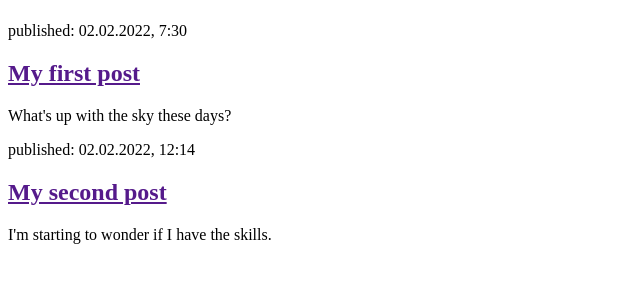
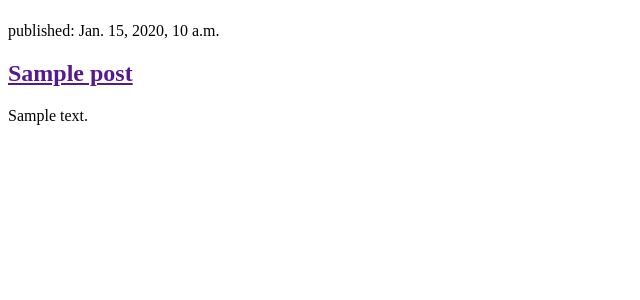
Before and after one commit to lehelen19/django_blog, a Django app: template myblog/templates/blog/post_list.html in a window 1280 px wide. Shown: the part 58-358 px from the top of the page, without its empty margins (0-640 px from the left). Run offline with Django 3.2, Linux system fonts and the light colour scheme; the template is opened without the code that fills it: most values are stand-ins (such as "Sample title", 1, 10 or a date in 2020).

Commit message:
Added post_list view and edited template

```diff
--- a/myblog/templates/blog/post_list.html
+++ b/myblog/templates/blog/post_list.html
@@ -11,15 +11,12 @@
         <h1><a href="/">Helen's Blog</a></h1>
     </header>
 
-    <article>
-        <time>published: 02.02.2022, 7:30</time>
-        <h2><a href="">My first post</a></h2>
-        <p>What's up with the sky these days?</p>
-    </article>
-    <article>
-        <time>published: 02.02.2022, 12:14</time>
-        <h2><a href="">My second post</a></h2>
-        <p>I'm starting to wonder if I have the skills.</p>
-    </article>
+    {% for post in posts %}
+        <article>
+            <time>published: {{ post.published_date }}</time>
+            <h2><a href="">{{ post.title }}</a></h2>
+            <p>{{ post.text|linebreaksbr }}</p>
+        </article>
+    {% endfor %}
 </body>
 </html>
--- a/myblog/views.py
+++ b/myblog/views.py
@@ -1,4 +1,8 @@
+from ssl import PROTOCOL_SSLv23
 from django.shortcuts import render
+from django.utils import timezone
+from .models import Post
 
 def post_list(request):
-    return render(request, 'blog/post_list.html', {})
+    posts = Post.objects.filter(published_date__lte=timezone.now()).order_by('published_date')
+    return render(request, 'blog/post_list.html', {'posts': posts})
```
